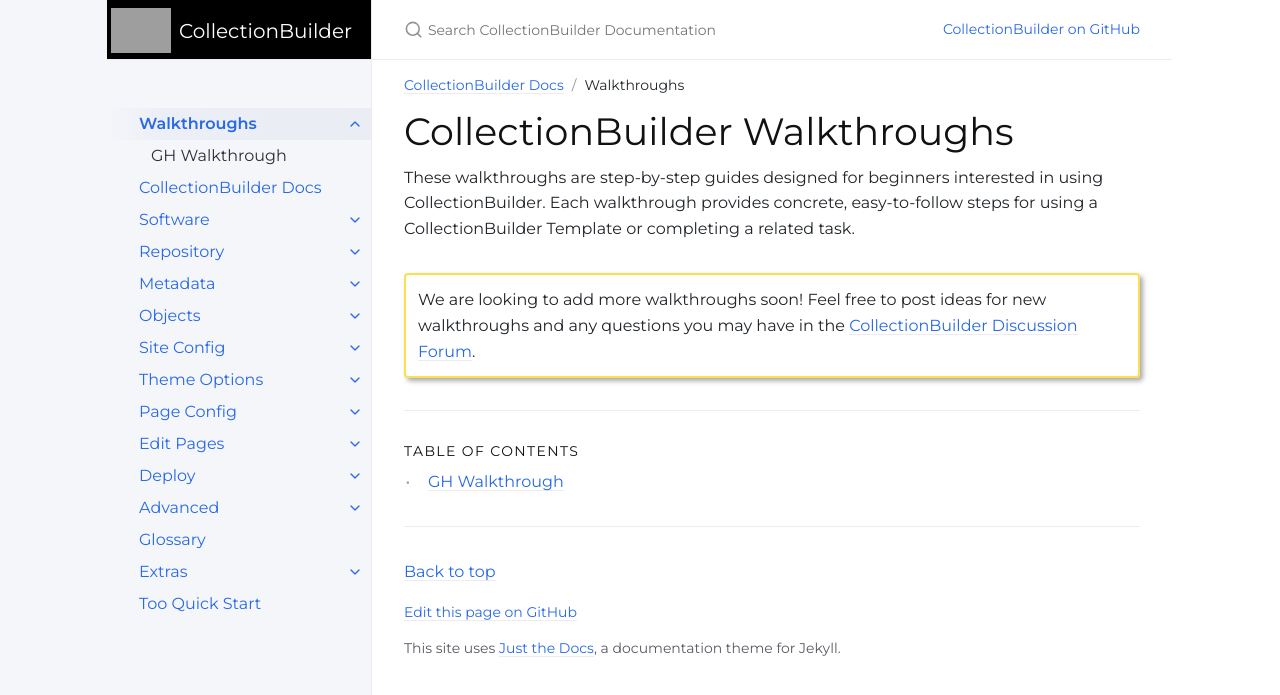
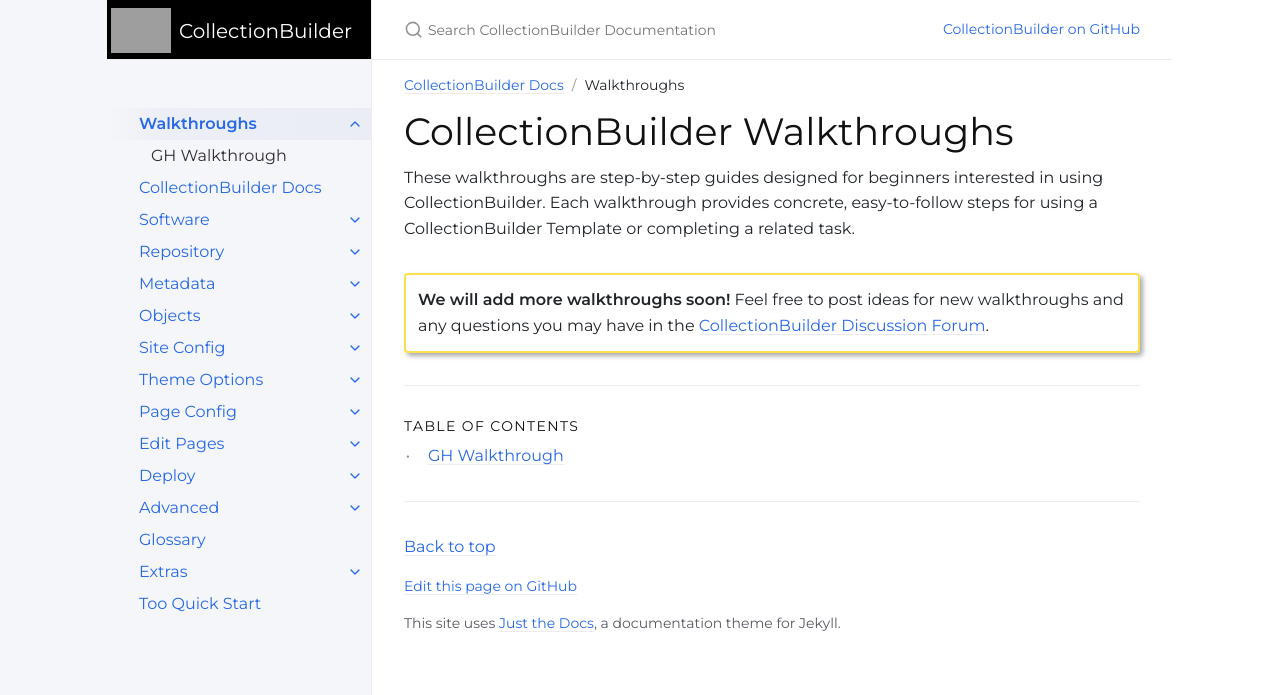
Before and after one commit to CollectionBuilder/cb-docs, a Jekyll site: the page built from docs/walkthroughs/index.md, in a window 1280 px wide. Shown: the top 695 px of the page. Built offline with Jekyll 4.4.1, drawn with Linux system fonts in a browser that asks for light colours; comment, search, counter and statistics services are not loaded.

Commit message:
Add bolded text to alert box

```diff
--- a/docs/walkthroughs/index.md
+++ b/docs/walkthroughs/index.md
@@ -9,4 +9,4 @@ nav_order: 0
 These walkthroughs are step-by-step guides designed for beginners interested in using CollectionBuilder. Each walkthrough provides concrete, easy-to-follow steps for using a CollectionBuilder Template or completing a related task.
 
 {:.alert .alert-yellow}
-We are looking to add more walkthroughs soon! Feel free to post ideas for new walkthroughs and any questions you may have in the [CollectionBuilder Discussion Forum](https://github.com/orgs/CollectionBuilder/discussions).
+**We will add more walkthroughs soon!** Feel free to post ideas for new walkthroughs and any questions you may have in the [CollectionBuilder Discussion Forum](https://github.com/orgs/CollectionBuilder/discussions).
```
